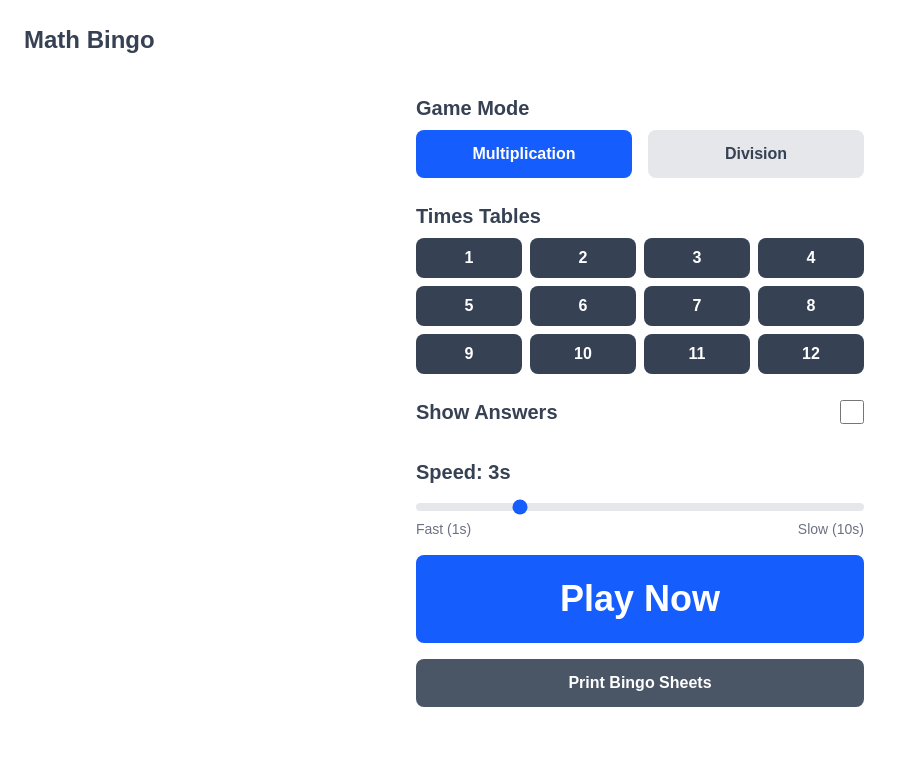
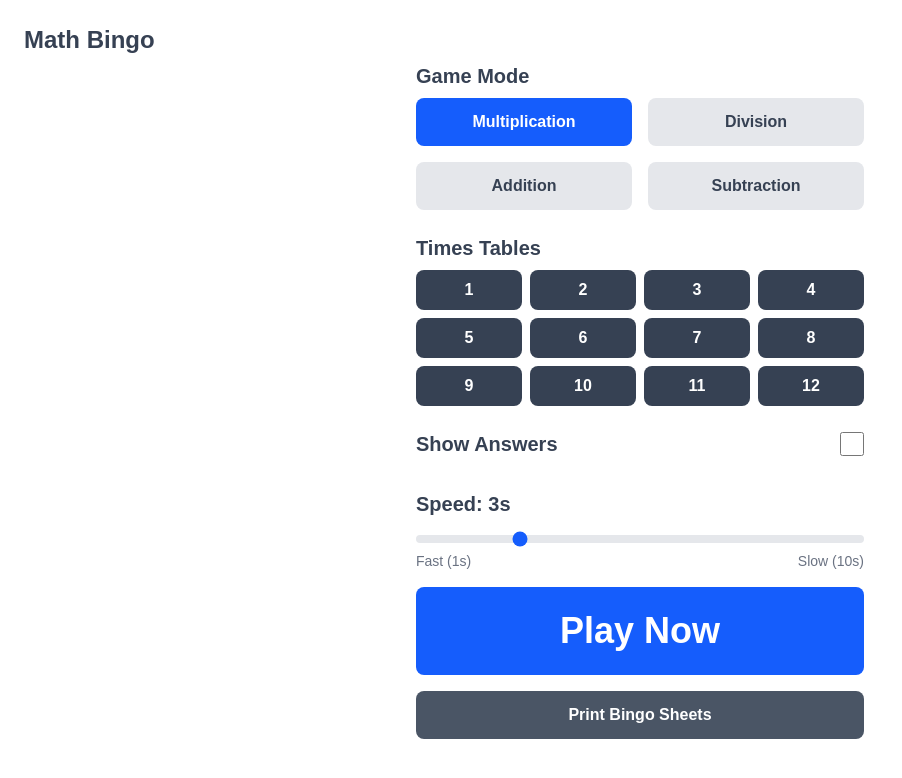
Before and after one commit to jameslnewell/times-table-bingo, a Next.js app: page / in a window 1280 px wide. Shown: the top 778 px of the page, without its empty margins (0-902 px from the left). Built offline with nearby package versions, Linux system fonts and the light colour scheme.

Commit message:
fix when no times table is selected

```diff
--- a/app/_components/PlayingState.tsx
+++ b/app/_components/PlayingState.tsx
@@ -11,6 +11,21 @@ interface PlayingStateProps {
 export function PlayingState({ mode, showAnswers, expressions, onBingo, onReset }: PlayingStateProps) {
   const isNewest = (index: number) => index === expressions.length - 1;
 
+  const getOperator = () => {
+    switch (mode) {
+      case "multiplication":
+        return "×";
+      case "division":
+        return "÷";
+      case "addition":
+        return "+";
+      case "subtraction":
+        return "−";
+      default:
+        return "×";
+    }
+  };
+
   return (
     <>
       <div className="w-full max-w-2xl flex-1 overflow-hidden relative">
@@ -22,9 +37,7 @@ export function PlayingState({ mode, showAnswers, expressions, onBingo, onReset
                 isNewest(index) ? "text-7xl" : "text-5xl opacity-70"
               }`}
             >
-              {mode === "multiplication"
-                ? `${expr.left} × ${expr.right}`
-                : `${expr.left} ÷ ${expr.right}`}
+              {`${expr.left} ${getOperator()} ${expr.right}`}
               {showAnswers && (
                 <span className="text-gray-400 ml-4">= {expr.answer}</span>
               )}
--- a/app/_components/WaitingState.tsx
+++ b/app/_components/WaitingState.tsx
@@ -39,10 +39,10 @@ export function WaitingState({
           <label className="block text-xl font-semibold text-gray-700">
             Game Mode
           </label>
-          <div className="flex gap-4">
+          <div className="grid grid-cols-2 gap-4">
             <button
               onClick={() => onModeChange("multiplication")}
-              className={`flex-1 py-3 px-6 rounded-lg font-semibold transition-colors ${
+              className={`py-3 px-6 rounded-lg font-semibold transition-colors ${
                 mode === "multiplication"
                   ? "bg-blue-600 text-white"
                   : "bg-gray-200 text-gray-700 hover:bg-gray-300"
@@ -52,13 +52,33 @@ export function WaitingState({
             </button>
             <button
               onClick={() => onModeChange("division")}
-              className={`flex-1 py-3 px-6 rounded-lg font-semibold transition-colors ${
+              className={`py-3 px-6 rounded-lg font-semibold transition-colors ${
                 mode === "division"
                   ? "bg-blue-600 text-white"
                   : "bg-gray-200 text-gray-700 hover:bg-gray-300"
               }`}
             >
               Division
+            </button>
+            <button
+              onClick={() => onModeChange("addition")}
+              className={`py-3 px-6 rounded-lg font-semibold transition-colors ${
+                mode === "addition"
+                  ? "bg-blue-600 text-white"
+                  : "bg-gray-200 text-gray-700 hover:bg-gray-300"
+              }`}
+            >
+              Addition
+            </button>
+            <button
+              onClick={() => onModeChange("subtraction")}
+              className={`py-3 px-6 rounded-lg font-semibold transition-colors ${
+                mode === "subtraction"
+                  ? "bg-blue-600 text-white"
+                  : "bg-gray-200 text-gray-700 hover:bg-gray-300"
+              }`}
+            >
+              Subtraction
             </button>
           </div>
         </div>
@@ -124,7 +144,8 @@ export function WaitingState({
 
         <button
           onClick={onPlay}
-          className="text-4xl font-bold px-12 py-6 bg-blue-600 text-white rounded-lg hover:bg-blue-700 transition-colors"
+          disabled={selectedTimesTables.length === 0}
+          className="text-4xl font-bold px-12 py-6 bg-blue-600 text-white rounded-lg hover:bg-blue-700 transition-colors disabled:bg-gray-400 disabled:cursor-not-allowed disabled:hover:bg-gray-400"
         >
           Play Now
         </button>
--- a/app/_hooks/useGame.ts
+++ b/app/_hooks/useGame.ts
@@ -1,6 +1,6 @@
 import * as React from "react";
 
-export type GameMode = "multiplication" | "division";
+export type GameMode = "multiplication" | "division" | "addition" | "subtraction";
 export type GameStatus = "waiting" | "playing" | "won" | "lost";
 
 export interface GameExpression {
@@ -33,17 +33,45 @@ function generateExpression(
   while (attempts < maxAttempts) {
     const left = Math.floor(Math.random() * TIMES_TABLES_MAX) + 1;
     const right = Math.floor(Math.random() * TIMES_TABLES_MAX) + 1;
-    const answer = left * right;
+    const product = left * right;
 
     // Check if at least one of left or right is in the selected times tables
     const isValid = selectedTimesTables.includes(left) || selectedTimesTables.includes(right);
 
-    if (!usedAnswers.has(answer) && isValid) {
-      return {
-        left: mode === "multiplication" ? left : answer,
+    let expression: GameExpression;
+
+    if (mode === "multiplication") {
+      expression = {
+        left,
         right,
-        answer: mode === "multiplication" ? answer : left,
+        answer: product,
       };
+    } else if (mode === "division") {
+      expression = {
+        left: product,
+        right,
+        answer: left,
+      };
+    } else if (mode === "addition") {
+      // For addition: (product - right) + right = product
+      // This ensures the answer (product) is from the times tables
+      expression = {
+        left: product - right,
+        right,
+        answer: product,
+      };
+    } else {
+      // For subtraction: product - (product - left) = left
+      // This ensures the answer (left) is from the times tables
+      expression = {
+        left: product,
+        right: product - left,
+        answer: left,
+      };
+    }
+
+    if (!usedAnswers.has(expression.answer) && isValid) {
+      return expression;
     }
 
     attempts++;
```
